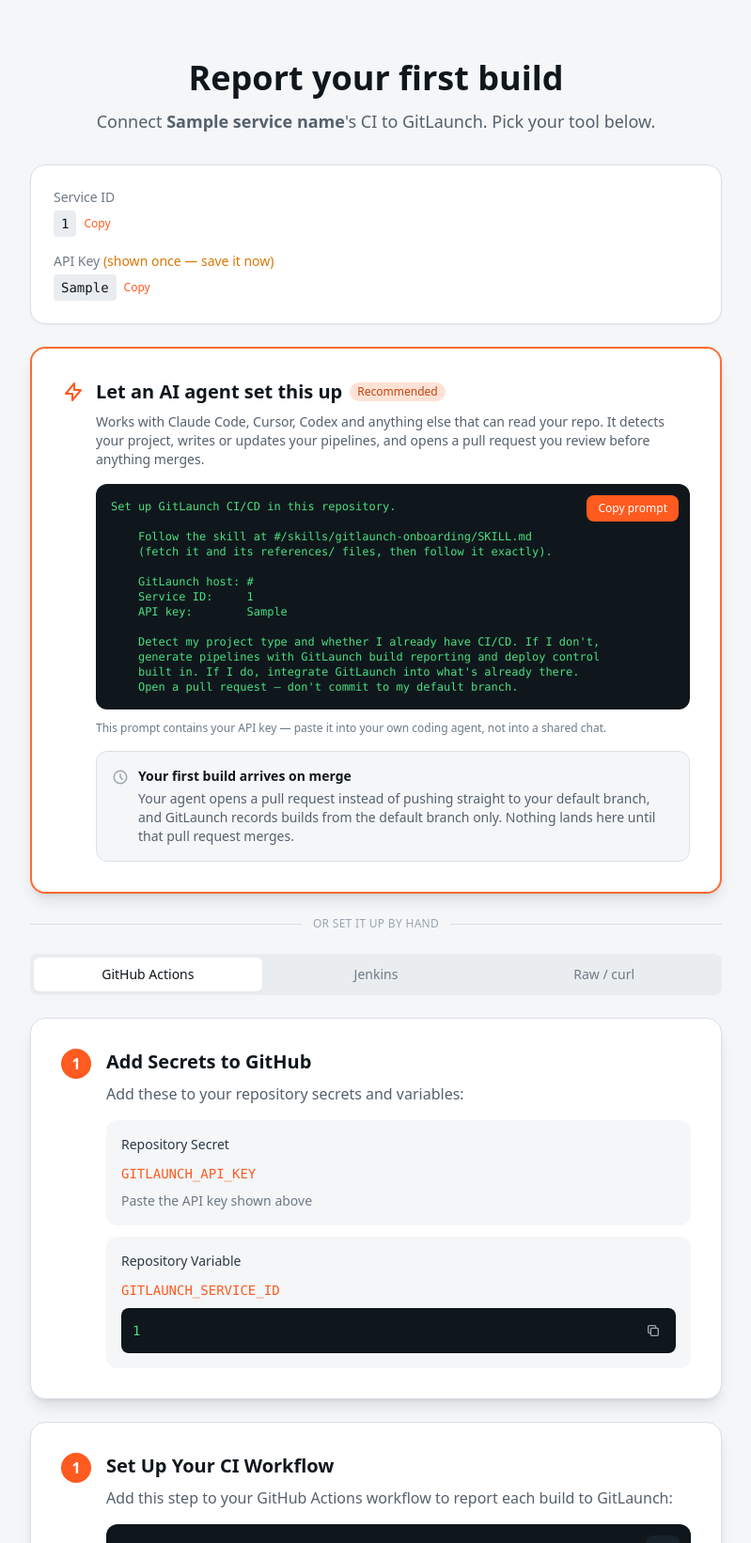
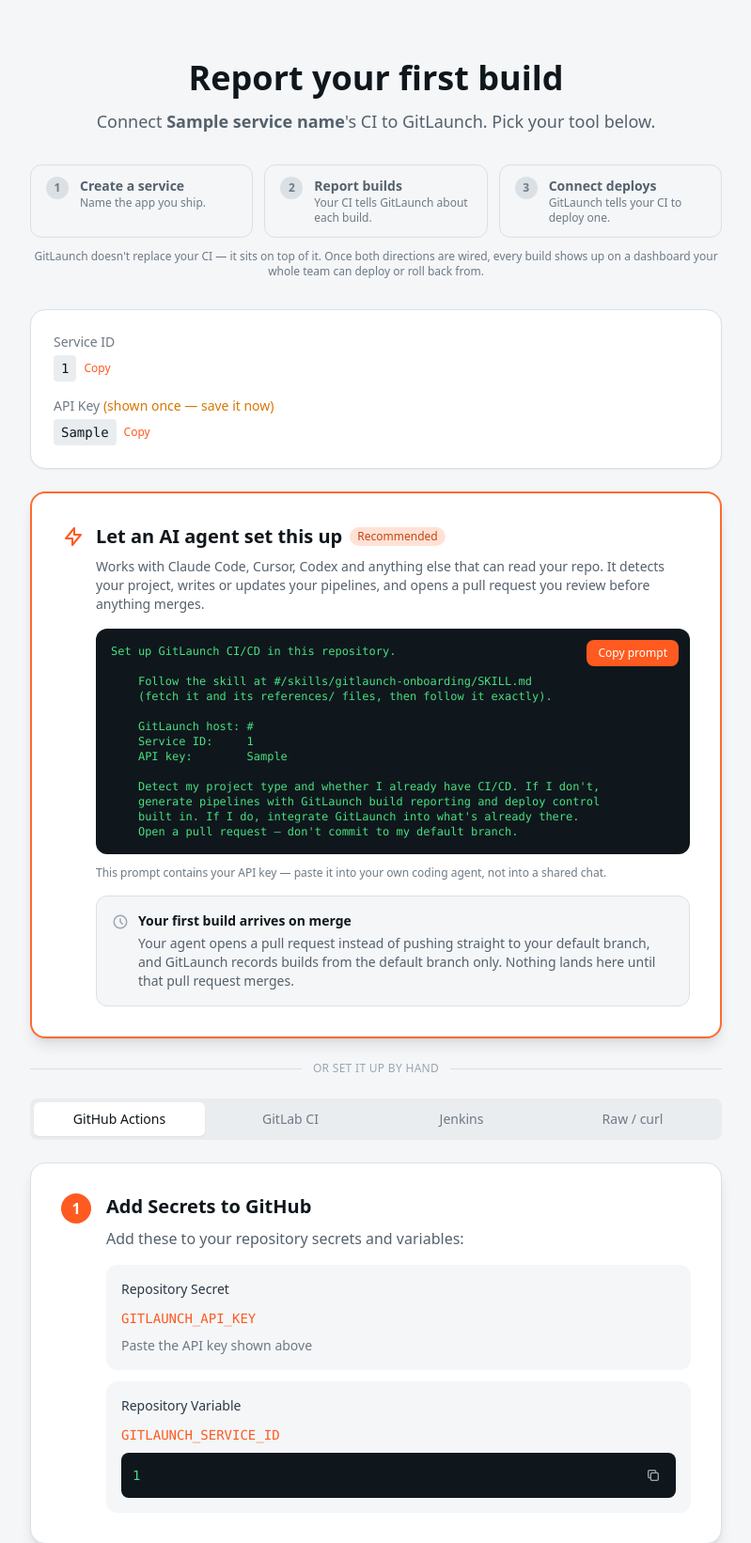
Before and after one commit to donedgardo/gitlaunch, a Node project: template src/templates/onboarding/report-builds.hbs in a window 1280 px wide. Shown: the part 65-1707 px from the top of the page at 94% size, without its empty margins (240-1039 px from the left). Run offline with Node 20 templates, Linux system fonts and the light colour scheme; the template is opened without the code that fills it: most values are stand-ins (such as "Sample title", 1, 10 or a date in 2020); style sheets or scripts are compiled from the project's sources; some libraries are stand-ins or nearby versions.

Commit message:
feat: GitLab CI tab and onboarding path map - green

```diff
--- a/src/server/registerHandlebarsHelpers.ts
+++ b/src/server/registerHandlebarsHelpers.ts
@@ -14,6 +14,7 @@ import {
 // gitlaunch.dev.
 const SETUP_SNIPPETS: Record<string, (s: SetupSnippets) => string> = {
   "buildReport.github": (s) => s.buildReport.github,
+  "buildReport.gitlab": (s) => s.buildReport.gitlab,
   "deploy.github": (s) => s.deploy.github,
 };
 
--- a/src/server/registerPlugins.ts
+++ b/src/server/registerPlugins.ts
@@ -64,6 +64,8 @@ export function registerPlugins(
         jenkinsBuildReportingGuide: "/partials/jenkinsBuildReportingGuide.hbs",
         jenkinsDeploymentGuide: "/partials/jenkinsDeploymentGuide.hbs",
         rawBuildReportingGuide: "/partials/rawBuildReportingGuide.hbs",
+        gitlabBuildReportingGuide: "/partials/gitlabBuildReportingGuide.hbs",
+        onboardingProgress: "/partials/onboardingProgress.hbs",
         htmxDashboard: "/partials/htmxDashboard.hbs",
         paginationControls: "/partials/paginationControls.hbs",
         setupStep: "/partials/setupStep.hbs",
--- a/src/templates/onboarding/report-builds.hbs
+++ b/src/templates/onboarding/report-builds.hbs
@@ -18,6 +18,8 @@
         Connect <span class="font-semibold">{{serviceName}}</span>'s CI to GitLaunch. Pick your tool below.
       </p>
     </div>
+
+    {{> onboardingProgress current=2}}
 
     <!-- Credentials -->
     <div class="bg-white dark:bg-gray-800 rounded-2xl border border-gray-200 dark:border-gray-700 shadow-sm p-6 mb-6">
@@ -46,6 +48,7 @@
     <!-- Provider tabs -->
     <div class="flex mb-6 bg-gray-100 dark:bg-gray-700 rounded-lg p-1">
       <button id="rt_tab_github" onclick="switchReportTab('github')" class="flex-1 px-3 py-2 text-sm font-medium rounded-md bg-white dark:bg-gray-600 text-gray-900 dark:text-white shadow-sm">GitHub Actions</button>
+      <button id="rt_tab_gitlab" onclick="switchReportTab('gitlab')" class="flex-1 px-3 py-2 text-sm font-medium rounded-md text-gray-500 dark:text-gray-400">GitLab CI</button>
       <button id="rt_tab_jenkins" onclick="switchReportTab('jenkins')" class="flex-1 px-3 py-2 text-sm font-medium rounded-md text-gray-500 dark:text-gray-400">Jenkins</button>
       <button id="rt_tab_raw" onclick="switchReportTab('raw')" class="flex-1 px-3 py-2 text-sm font-medium rounded-md text-gray-500 dark:text-gray-400">Raw / curl</button>
     </div>
@@ -53,6 +56,10 @@
     <div id="rt_panel_github">
       {{> githubSecretsSetup serviceId=serviceId idPrefix="ob_" showApiKeyNote=true showCopyButton=true}}
       {{> buildReportingInstructions idPrefix="ob_" apiUrl=apiUrl}}
+    </div>
+
+    <div id="rt_panel_gitlab" style="display: none;">
+      {{> gitlabBuildReportingGuide apiUrl=apiUrl serviceId=serviceId idPrefix="ob_"}}
     </div>
 
     <div id="rt_panel_jenkins" style="display: none;">
@@ -130,7 +137,7 @@
 
 <script>
 function switchReportTab(tab) {
-  var tabs = ['github', 'jenkins', 'raw'];
+  var tabs = ['github', 'gitlab', 'jenkins', 'raw'];
   var active = 'flex-1 px-3 py-2 text-sm font-medium rounded-md bg-white dark:bg-gray-600 text-gray-900 dark:text-white shadow-sm';
   var idle = 'flex-1 px-3 py-2 text-sm font-medium rounded-md text-gray-500 dark:text-gray-400';
   tabs.forEach(function (t) {
--- a/src/templates/onboarding/service.hbs
+++ b/src/templates/onboarding/service.hbs
@@ -19,6 +19,8 @@
         builds from CI. You can connect deployments later.
       </p>
     </div>
+
+    {{> onboardingProgress current=1}}
 
     {{#if error}}
     <div class="mb-6 p-4 bg-red-50 dark:bg-red-900/20 border border-red-200 dark:border-red-800 rounded-xl">
--- a/src/templates/onboarding/setup-deploy.hbs
+++ b/src/templates/onboarding/setup-deploy.hbs
@@ -18,6 +18,8 @@
         Choose how GitLaunch triggers a deploy for <span class="font-semibold">{{serviceName}}</span>.
       </p>
     </div>
+
+    {{> onboardingProgress current=3}}
 
     {{#if error}}
     <div class="mb-6 p-4 bg-red-50 dark:bg-red-900/20 border border-red-200 dark:border-red-800 rounded-xl">
--- /dev/null
+++ b/src/templates/partials/gitlabBuildReportingGuide.hbs
@@ -0,0 +1,63 @@
+{{!-- GitLab CI build reporting. Vars: apiUrl, serviceId, idPrefix (optional).
+
+     The job comes from services/setup/setupSnippets.ts via the setupSnippet
+     helper — the same generator /setup-snippets serves. Never paste a copy of
+     it here; that is how the GitHub guides drifted apart. --}}
+<div class="bg-white dark:bg-gray-800 rounded-2xl border border-gray-200 dark:border-gray-700 shadow-lg overflow-hidden mb-6">
+  <div class="p-6 sm:p-8">
+    <div style="flex: 1; min-width: 0;">
+      <h2 class="text-xl font-semibold text-gray-900 dark:text-white mb-2">
+        Report Builds from GitLab CI
+      </h2>
+      <p class="text-gray-600 dark:text-gray-400 mb-4">
+        Add this job to your <code class="text-xs bg-gray-100 dark:bg-gray-700 px-1.5 py-0.5 rounded">.gitlab-ci.yml</code>. It runs after your build stages and reports each build on your default branch to GitLaunch:
+      </p>
+      <div class="relative">
+        <div class="bg-gray-900 dark:bg-gray-950 rounded-xl p-4 font-mono text-xs text-green-400 overflow-x-auto">
+          <pre class="whitespace-pre"><code id="{{idPrefix}}gitlab_build">{{setupSnippet "buildReport.gitlab" apiUrl=apiUrl serviceId=serviceId}}</code></pre>
+        </div>
+        <button
+          onclick="copyReportSnippet('{{idPrefix}}gitlab_build', '{{idPrefix}}gitlab_build_copy', '{{idPrefix}}gitlab_build_check')"
+          class="absolute top-3 right-3 p-2 bg-gray-800 hover:bg-gray-700 rounded-lg transition-colors"
+          title="Copy to clipboard"
+        >
+          <svg id="{{idPrefix}}gitlab_build_copy" style="width: 20px; height: 20px;" class="text-gray-400" fill="none" stroke="currentColor" viewBox="0 0 24 24">
+            <path stroke-linecap="round" stroke-linejoin="round" stroke-width="2" d="M8 16H6a2 2 0 01-2-2V6a2 2 0 012-2h8a2 2 0 012 2v2m-6 12h8a2 2 0 002-2v-8a2 2 0 00-2-2h-8a2 2 0 00-2 2v8a2 2 0 002 2z"></path>
+          </svg>
+          <svg id="{{idPrefix}}gitlab_build_check" style="width: 20px; height: 20px; display: none;" class="text-green-400" fill="none" stroke="currentColor" viewBox="0 0 24 24">
+            <path stroke-linecap="round" stroke-linejoin="round" stroke-width="2" d="M5 13l4 4L19 7"></path>
+          </svg>
+        </button>
+      </div>
+      <div class="mt-3 bg-blue-50 dark:bg-blue-900/20 border border-blue-200 dark:border-blue-800 rounded-lg p-3">
+        <p class="text-xs text-blue-700 dark:text-blue-300">
+          Add <code class="bg-blue-100 dark:bg-blue-900/40 px-1 rounded">GITLAUNCH_API_KEY</code> as a
+          <strong>masked</strong> CI/CD variable (Settings → CI/CD → Variables). Leave it unprotected
+          if your default branch is not a protected branch, or the job will see an empty key.
+          The payload is built with <code class="bg-blue-100 dark:bg-blue-900/40 px-1 rounded">jq</code>
+          so a multi-line commit message is valid JSON, and the commit time comes from
+          <code class="bg-blue-100 dark:bg-blue-900/40 px-1 rounded">$CI_COMMIT_TIMESTAMP</code>,
+          so lead time measures commit-to-live.
+        </p>
+      </div>
+    </div>
+  </div>
+</div>
+
+<script>
+if (typeof copyReportSnippet !== 'function') {
+  function copyReportSnippet(codeId, copyIconId, checkIconId) {
+    var code = document.getElementById(codeId).textContent;
+    var copyIcon = document.getElementById(copyIconId);
+    var checkIcon = document.getElementById(checkIconId);
+    navigator.clipboard.writeText(code).then(function () {
+      copyIcon.style.display = 'none';
+      checkIcon.style.display = 'block';
+      setTimeout(function () {
+        copyIcon.style.display = 'block';
+        checkIcon.style.display = 'none';
+      }, 2000);
+    });
+  }
+}
+</script>
--- /dev/null
+++ b/src/templates/partials/onboardingProgress.hbs
@@ -0,0 +1,42 @@
+{{!-- The onboarding map. Vars: current (1, 2 or 3).
+
+     Rendered at the top of every onboarding step so a newcomer can always
+     answer "what am I setting up, which part is this, and what comes after?"
+     Shadowing first-time users showed them copying the agent prompt without
+     being able to say what it was for — a "Step 2 of 3" caption tells you
+     where you are, not what the three steps add up to. --}}
+<div class="mb-8">
+  <ol class="grid grid-cols-1 sm:grid-cols-3 gap-2 sm:gap-3 text-left">
+    <li class="flex items-start gap-3 rounded-xl border px-4 py-3 {{#if (eq current 1)}}border-blue-500 bg-white dark:bg-gray-800{{else}}border-gray-200 dark:border-gray-700 bg-gray-50 dark:bg-gray-800/40{{/if}}">
+      <span style="width: 24px; height: 24px; min-width: 24px;" class="flex items-center justify-center rounded-full text-xs font-bold {{#if (lt 1 current)}}bg-green-600 text-white{{else if (eq current 1)}}bg-blue-600 text-white{{else}}bg-gray-200 dark:bg-gray-700 text-gray-500 dark:text-gray-400{{/if}}">
+        {{#if (lt 1 current)}}<svg style="width:14px;height:14px" fill="none" stroke="currentColor" viewBox="0 0 24 24"><path stroke-linecap="round" stroke-linejoin="round" stroke-width="3" d="M5 13l4 4L19 7"></path></svg>{{else}}1{{/if}}
+      </span>
+      <span style="min-width: 0;">
+        <span class="block text-sm font-semibold {{#if (eq current 1)}}text-gray-900 dark:text-white{{else}}text-gray-600 dark:text-gray-400{{/if}}">Create a service</span>
+        <span class="block text-xs text-gray-500 dark:text-gray-400">Name the app you ship.</span>
+      </span>
+    </li>
+    <li class="flex items-start gap-3 rounded-xl border px-4 py-3 {{#if (eq current 2)}}border-blue-500 bg-white dark:bg-gray-800{{else}}border-gray-200 dark:border-gray-700 bg-gray-50 dark:bg-gray-800/40{{/if}}">
+      <span style="width: 24px; height: 24px; min-width: 24px;" class="flex items-center justify-center rounded-full text-xs font-bold {{#if (lt 2 current)}}bg-green-600 text-white{{else if (eq current 2)}}bg-blue-600 text-white{{else}}bg-gray-200 dark:bg-gray-700 text-gray-500 dark:text-gray-400{{/if}}">
+        {{#if (lt 2 current)}}<svg style="width:14px;height:14px" fill="none" stroke="currentColor" viewBox="0 0 24 24"><path stroke-linecap="round" stroke-linejoin="round" stroke-width="3" d="M5 13l4 4L19 7"></path></svg>{{else}}2{{/if}}
+      </span>
+      <span style="min-width: 0;">
+        <span class="block text-sm font-semibold {{#if (eq current 2)}}text-gray-900 dark:text-white{{else}}text-gray-600 dark:text-gray-400{{/if}}">Report builds</span>
+        <span class="block text-xs text-gray-500 dark:text-gray-400">Your CI tells GitLaunch about each build.</span>
+      </span>
+    </li>
+    <li class="flex items-start gap-3 rounded-xl border px-4 py-3 {{#if (eq current 3)}}border-blue-500 bg-white dark:bg-gray-800{{else}}border-gray-200 dark:border-gray-700 bg-gray-50 dark:bg-gray-800/40{{/if}}">
+      <span style="width: 24px; height: 24px; min-width: 24px;" class="flex items-center justify-center rounded-full text-xs font-bold {{#if (lt 3 current)}}bg-green-600 text-white{{else if (eq current 3)}}bg-blue-600 text-white{{else}}bg-gray-200 dark:bg-gray-700 text-gray-500 dark:text-gray-400{{/if}}">
+        {{#if (lt 3 current)}}<svg style="width:14px;height:14px" fill="none" stroke="currentColor" viewBox="0 0 24 24"><path stroke-linecap="round" stroke-linejoin="round" stroke-width="3" d="M5 13l4 4L19 7"></path></svg>{{else}}3{{/if}}
+      </span>
+      <span style="min-width: 0;">
+        <span class="block text-sm font-semibold {{#if (eq current 3)}}text-gray-900 dark:text-white{{else}}text-gray-600 dark:text-gray-400{{/if}}">Connect deploys</span>
+        <span class="block text-xs text-gray-500 dark:text-gray-400">GitLaunch tells your CI to deploy one.</span>
+      </span>
+    </li>
+  </ol>
+  <p class="mt-3 text-center text-xs text-gray-500 dark:text-gray-400">
+    GitLaunch doesn't replace your CI — it sits on top of it. Once both directions are wired,
+    every build shows up on a dashboard your whole team can deploy or roll back from.
+  </p>
+</div>
```
Also changed, not shown: src/server/routes/onboarding/index.test.ts (+6 -4 lines).
